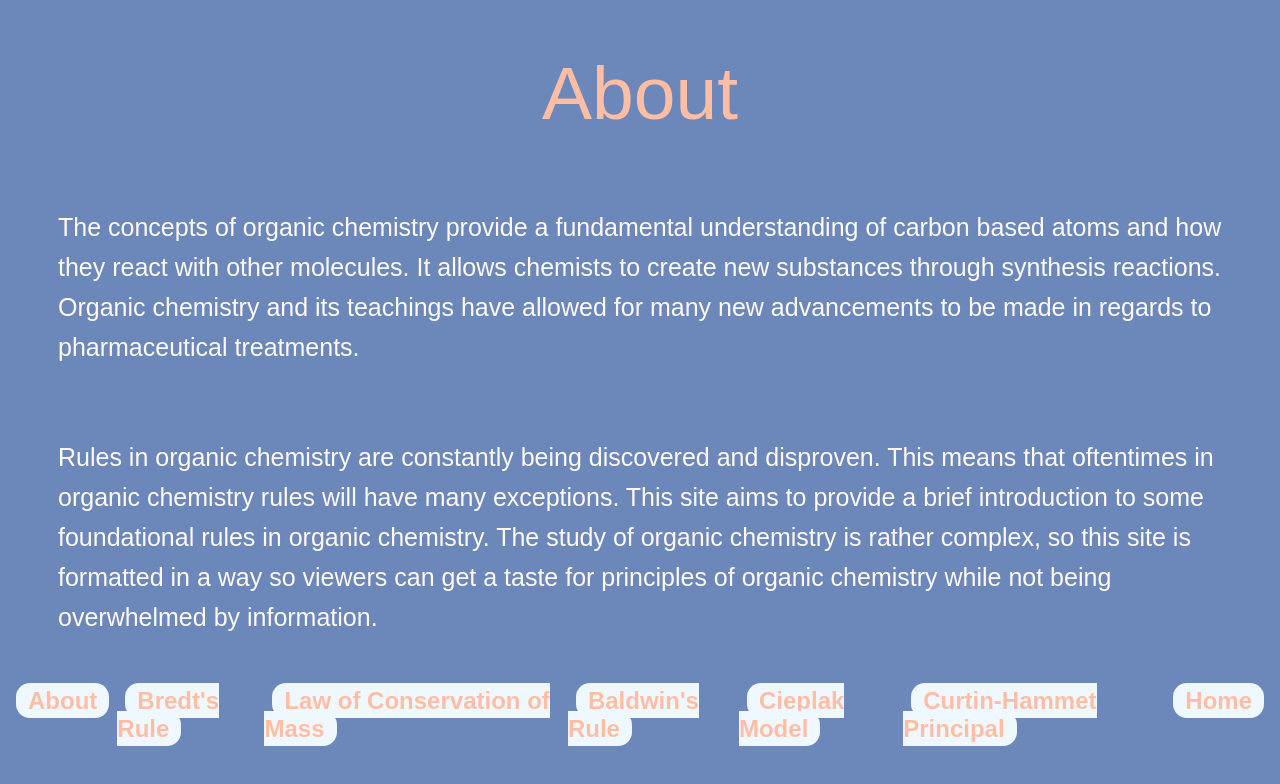
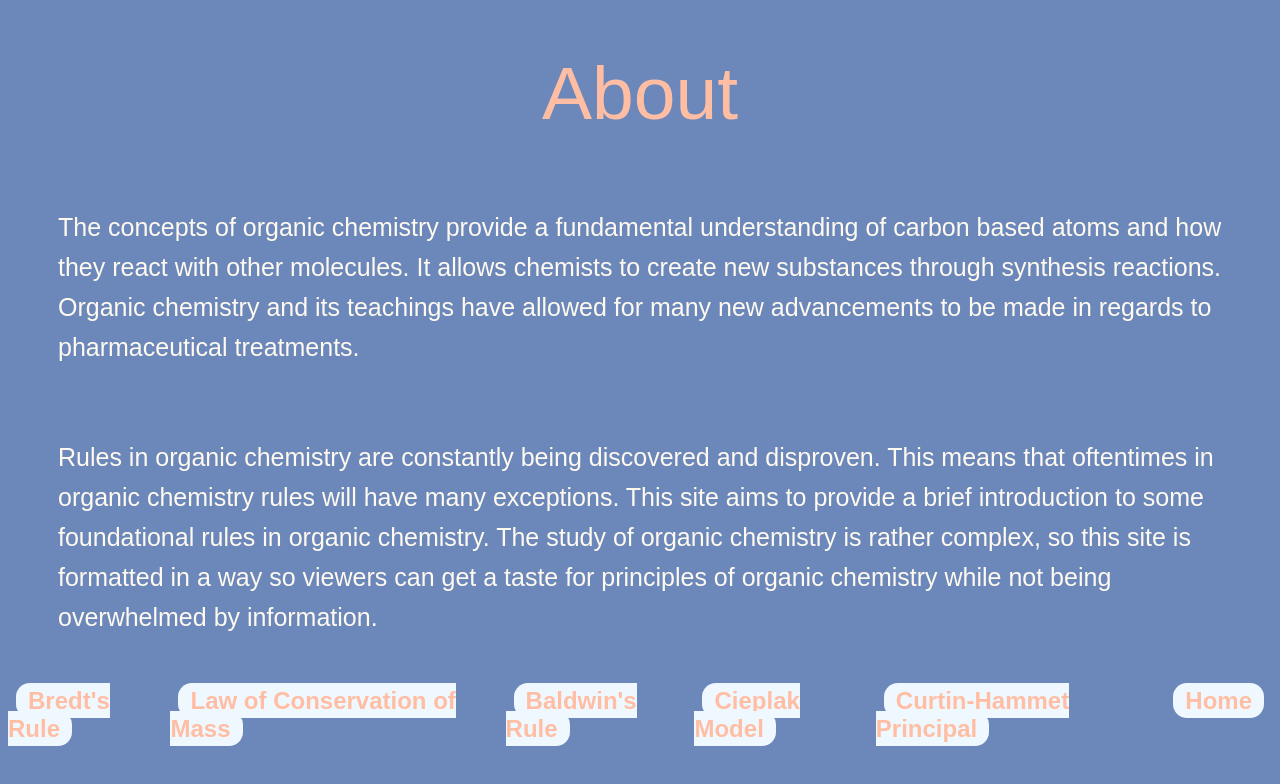
Before and after one commit to JamiePehkonen/organic-chemistry-, a plain HTML site: page about.html in a window 1280 px wide. Drawn offline with Linux system fonts and the light colour scheme.

Commit message:
made css

```diff
--- a/about.html
+++ b/about.html
@@ -26,10 +26,9 @@ The concepts of organic chemistry provide a fundamental understanding of carbon
 
 
 <footer>
+         <nav>
             <ul class="link-list">
-                <li>
-                    <a href="about.html" class="nav-link">About</a>
-                </li>
+
             <li>
                 <a href="bredts-rule.html"class="nav-link">Bredt's Rule</a>
             </li>
@@ -50,7 +49,15 @@ The concepts of organic chemistry provide a fundamental understanding of carbon
             </li>
             </ul>
         </nav>
+
+
         </footer>
 
 
+
+
+
+
+
     </body>
+</html>
```
